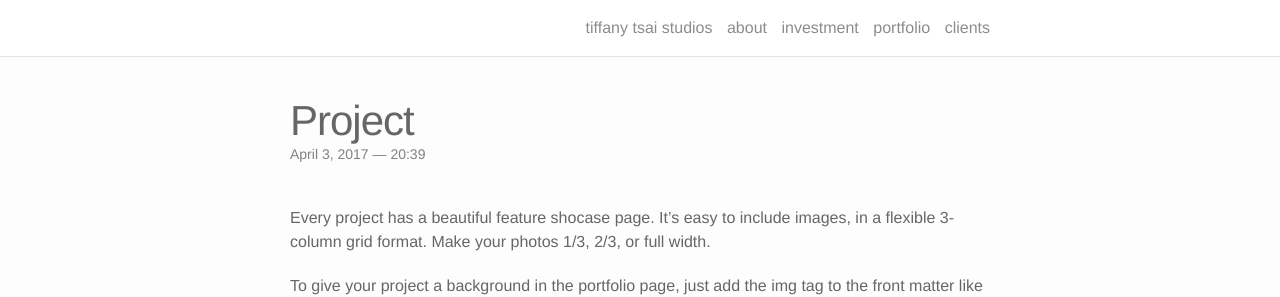
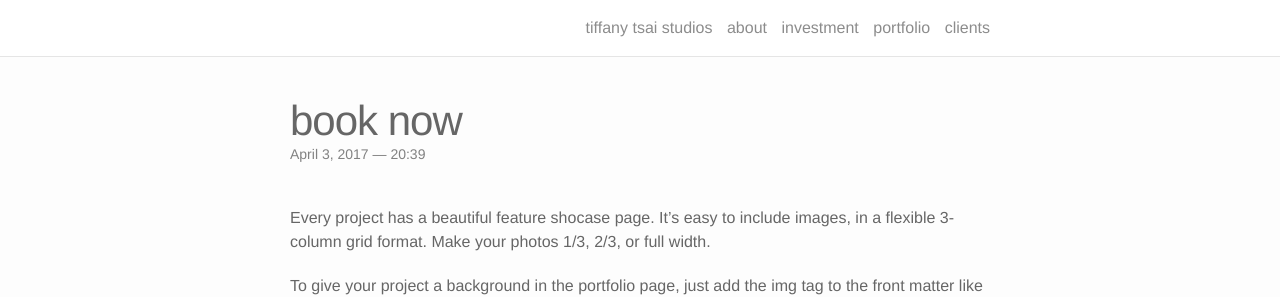
Before and after one commit to tsaitiffany/tsaitiffany.github.io, a Jekyll site: the page built from _portfolio/4_project.markdown, in a window 1280 px wide and 900 px high. Shown: the top 297 px of the window. Built offline with Jekyll 4.4.1, drawn with Linux system fonts in a browser that asks for light colours; nearby versions of some CDN libraries.

Commit message:
Update 4_project.markdown

```diff
--- a/_portfolio/4_project.markdown
+++ b/_portfolio/4_project.markdown
@@ -1,8 +1,9 @@
 ---
 layout: post
-title: Project
-description: another without an image
+title: book now
+description:
 img:
+redirect: https://tsaitiffany.github.io/investment/
 ---
 
 Every project has a beautiful feature shocase page. It's easy to include images, in a flexible 3-column grid format. Make your photos 1/3, 2/3, or full width.
```
